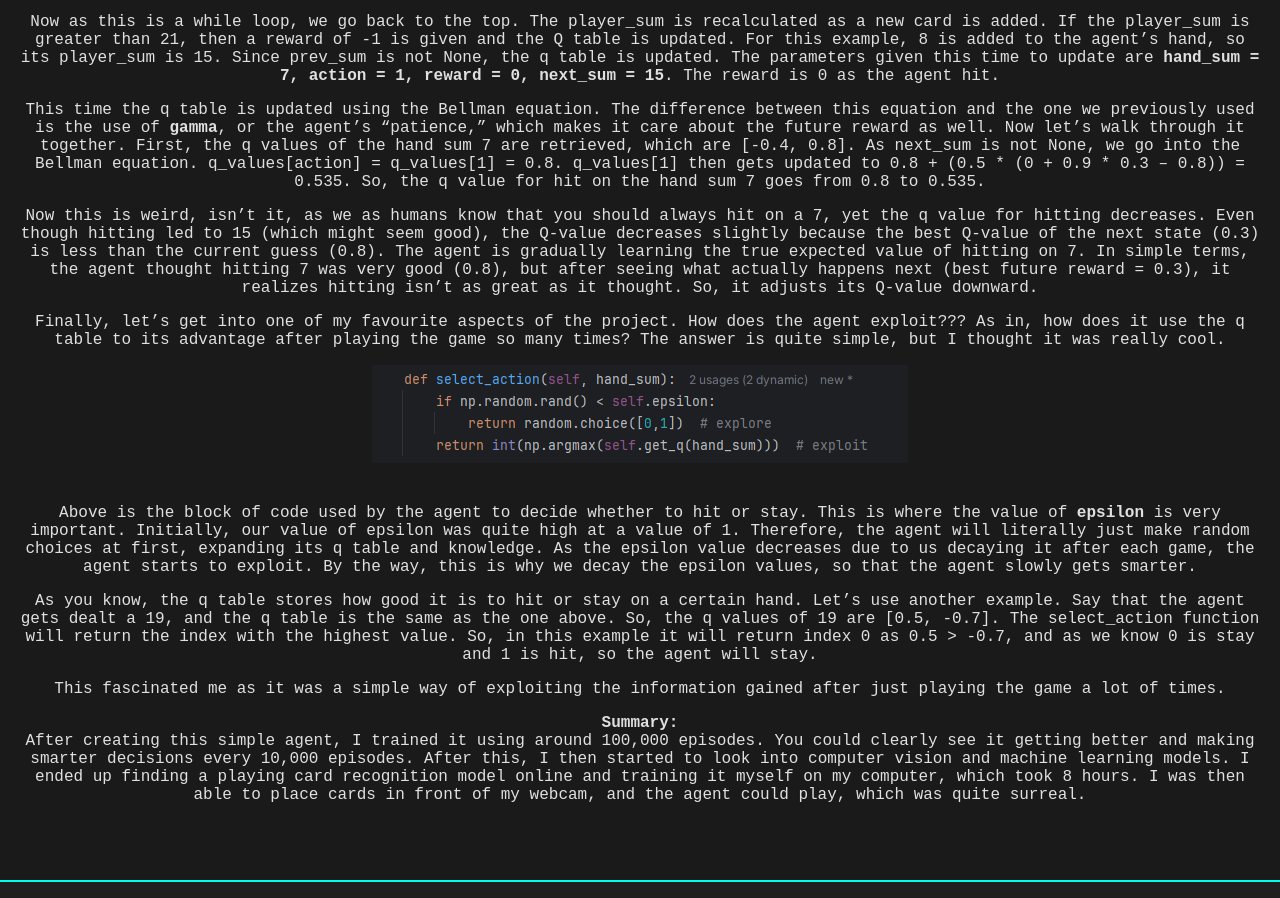
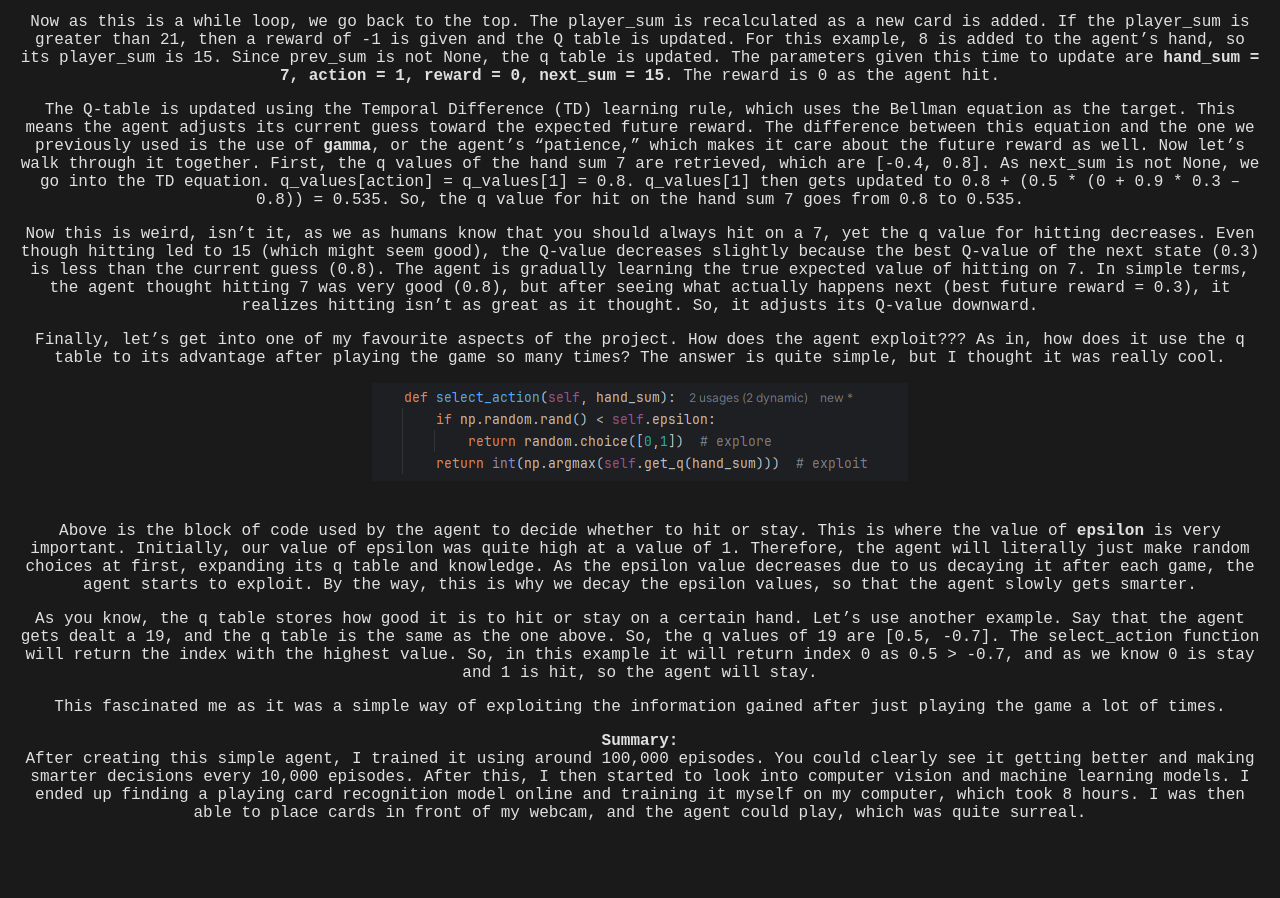
Before and after one commit to Taz371/Tazim-Padiyath, a plain HTML site: page research.html in a window 1280 px wide. Shown: the part 3543-4441 px from the top of the page. Drawn offline with Linux system fonts and the light colour scheme.

Commit message:
Update research.html

```diff
--- a/research.html
+++ b/research.html
@@ -82,7 +82,7 @@
 
   <p>Now as this is a while loop, we go back to the top. The player_sum is recalculated as a new card is added. If the player_sum is greater than 21, then a reward of -1 is given and the Q table is updated. For this example, 8 is added to the agent’s hand, so its player_sum is 15. Since prev_sum is not None, the q table is updated. The parameters given this time to update are <strong>hand_sum = 7, action = 1, reward = 0, next_sum = 15</strong>. The reward is 0 as the agent hit.</p>
 
-  <p>This time the q table is updated using the Bellman equation. The difference between this equation and the one we previously used is the use of <strong>gamma</strong>, or the agent’s “patience,” which makes it care about the future reward as well. Now let’s walk through it together. First, the q values of the hand sum 7 are retrieved, which are [-0.4, 0.8]. As next_sum is not None, we go into the Bellman equation. q_values[action] = q_values[1] = 0.8. q_values[1] then gets updated to 0.8 + (0.5 * (0 + 0.9 * 0.3 – 0.8)) = 0.535. So, the q value for hit on the hand sum 7 goes from 0.8 to 0.535.</p>
+  <p>The Q-table is updated using the Temporal Difference (TD) learning rule, which uses the Bellman equation as the target. This means the agent adjusts its current guess toward the expected future reward. The difference between this equation and the one we previously used is the use of <strong>gamma</strong>, or the agent’s “patience,” which makes it care about the future reward as well. Now let’s walk through it together. First, the q values of the hand sum 7 are retrieved, which are [-0.4, 0.8]. As next_sum is not None, we go into the TD equation. q_values[action] = q_values[1] = 0.8. q_values[1] then gets updated to 0.8 + (0.5 * (0 + 0.9 * 0.3 – 0.8)) = 0.535. So, the q value for hit on the hand sum 7 goes from 0.8 to 0.535.</p>
 
   <p>Now this is weird, isn’t it, as we as humans know that you should always hit on a 7, yet the q value for hitting decreases. Even though hitting led to 15 (which might seem good), the Q-value decreases slightly because the best Q-value of the next state (0.3) is less than the current guess (0.8). The agent is gradually learning the true expected value of hitting on 7. In simple terms, the agent thought hitting 7 was very good (0.8), but after seeing what actually happens next (best future reward = 0.3), it realizes hitting isn’t as great as it thought. So, it adjusts its Q-value downward.</p>
 
```
